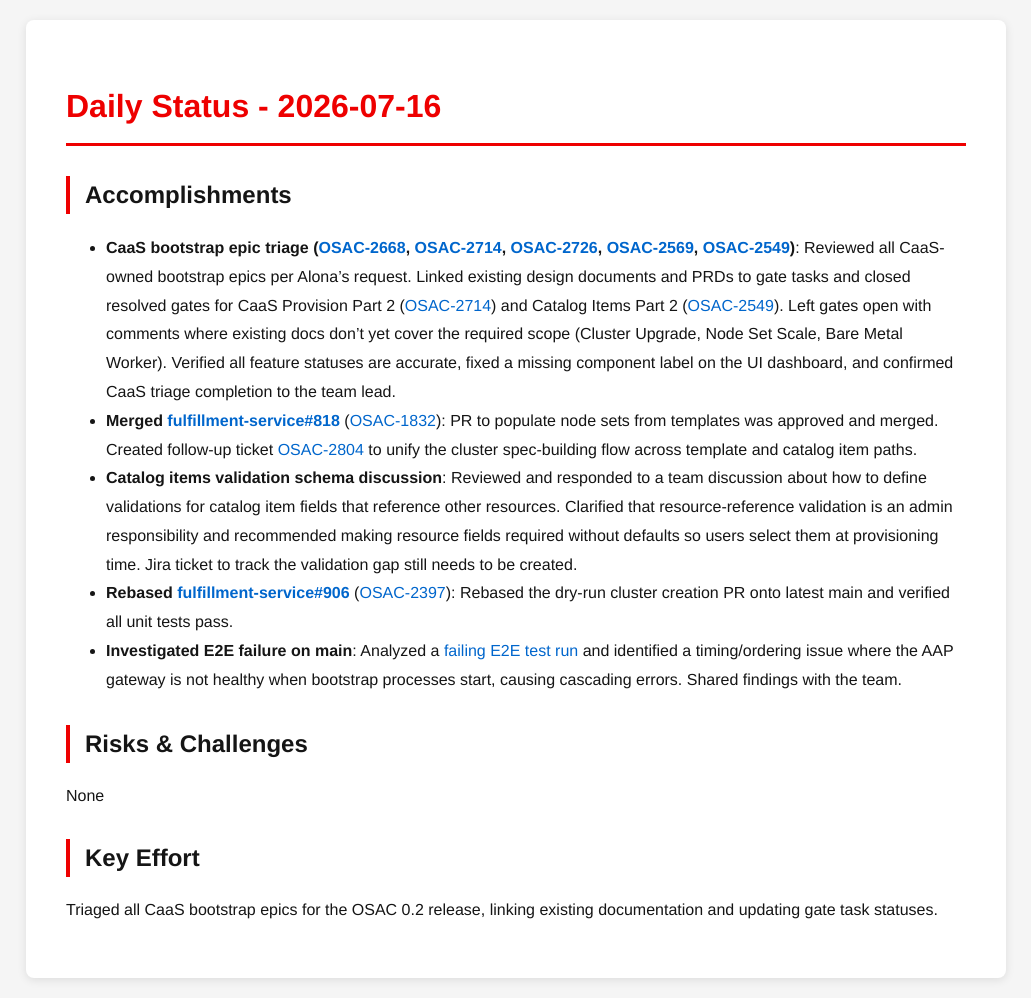
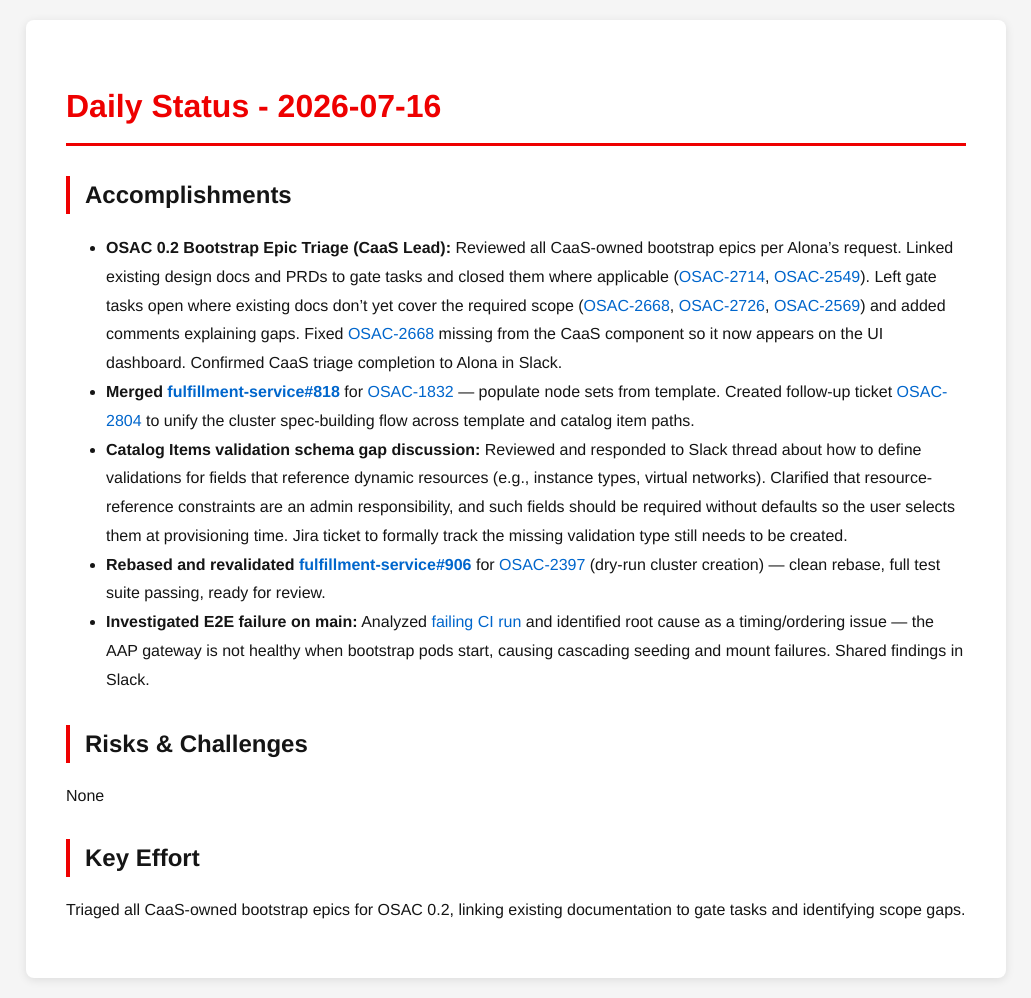
Before and after one commit to tzvatot/daily-status, a Jekyll site: the page built from 2026-07-16.md, in a window 1280 px wide. Shown: the whole page, without its empty margins (124-1155 px from the left). Built offline with Jekyll 4.4.1, drawn with Linux system fonts in a browser that asks for light colours.

Commit message:
Daily status update - 2026-07-16

```diff
--- a/2026-07-16.md
+++ b/2026-07-16.md
@@ -8,14 +8,14 @@ date: 2026-07-16
 
 ## Accomplishments
 
-- **CaaS bootstrap epic triage ([OSAC-2668](https://redhat.atlassian.net/browse/OSAC-2668), [OSAC-2714](https://redhat.atlassian.net/browse/OSAC-2714), [OSAC-2726](https://redhat.atlassian.net/browse/OSAC-2726), [OSAC-2569](https://redhat.atlassian.net/browse/OSAC-2569), [OSAC-2549](https://redhat.atlassian.net/browse/OSAC-2549))**: Reviewed all CaaS-owned bootstrap epics per Alona's request. Linked existing design documents and PRDs to gate tasks and closed resolved gates for CaaS Provision Part 2 ([OSAC-2714](https://redhat.atlassian.net/browse/OSAC-2714)) and Catalog Items Part 2 ([OSAC-2549](https://redhat.atlassian.net/browse/OSAC-2549)). Left gates open with comments where existing docs don't yet cover the required scope (Cluster Upgrade, Node Set Scale, Bare Metal Worker). Verified all feature statuses are accurate, fixed a missing component label on the UI dashboard, and confirmed CaaS triage completion to the team lead.
-- **Merged [fulfillment-service#818](https://github.com/osac-project/fulfillment-service/pull/818)** ([OSAC-1832](https://redhat.atlassian.net/browse/OSAC-1832)): PR to populate node sets from templates was approved and merged. Created follow-up ticket [OSAC-2804](https://redhat.atlassian.net/browse/OSAC-2804) to unify the cluster spec-building flow across template and catalog item paths.
-- **Catalog items validation schema discussion**: Reviewed and responded to a team discussion about how to define validations for catalog item fields that reference other resources. Clarified that resource-reference validation is an admin responsibility and recommended making resource fields required without defaults so users select them at provisioning time. Jira ticket to track the validation gap still needs to be created.
-- **Rebased [fulfillment-service#906](https://github.com/osac-project/fulfillment-service/pull/906)** ([OSAC-2397](https://redhat.atlassian.net/browse/OSAC-2397)): Rebased the dry-run cluster creation PR onto latest main and verified all unit tests pass.
-- **Investigated E2E failure on main**: Analyzed a [failing E2E test run](https://github.com/osac-project/fulfillment-service/actions/runs/29379201666) and identified a timing/ordering issue where the AAP gateway is not healthy when bootstrap processes start, causing cascading errors. Shared findings with the team.
+- **OSAC 0.2 Bootstrap Epic Triage (CaaS Lead):** Reviewed all CaaS-owned bootstrap epics per Alona's request. Linked existing design docs and PRDs to gate tasks and closed them where applicable ([OSAC-2714](https://redhat.atlassian.net/browse/OSAC-2714), [OSAC-2549](https://redhat.atlassian.net/browse/OSAC-2549)). Left gate tasks open where existing docs don't yet cover the required scope ([OSAC-2668](https://redhat.atlassian.net/browse/OSAC-2668), [OSAC-2726](https://redhat.atlassian.net/browse/OSAC-2726), [OSAC-2569](https://redhat.atlassian.net/browse/OSAC-2569)) and added comments explaining gaps. Fixed [OSAC-2668](https://redhat.atlassian.net/browse/OSAC-2668) missing from the CaaS component so it now appears on the UI dashboard. Confirmed CaaS triage completion to Alona in Slack.
+- **Merged [fulfillment-service#818](https://github.com/osac-project/fulfillment-service/pull/818)** for [OSAC-1832](https://redhat.atlassian.net/browse/OSAC-1832) — populate node sets from template. Created follow-up ticket [OSAC-2804](https://redhat.atlassian.net/browse/OSAC-2804) to unify the cluster spec-building flow across template and catalog item paths.
+- **Catalog Items validation schema gap discussion:** Reviewed and responded to Slack thread about how to define validations for fields that reference dynamic resources (e.g., instance types, virtual networks). Clarified that resource-reference constraints are an admin responsibility, and such fields should be required without defaults so the user selects them at provisioning time. Jira ticket to formally track the missing validation type still needs to be created.
+- **Rebased and revalidated [fulfillment-service#906](https://github.com/osac-project/fulfillment-service/pull/906)** for [OSAC-2397](https://redhat.atlassian.net/browse/OSAC-2397) (dry-run cluster creation) — clean rebase, full test suite passing, ready for review.
+- **Investigated E2E failure on main:** Analyzed [failing CI run](https://github.com/osac-project/fulfillment-service/actions/runs/29379201666) and identified root cause as a timing/ordering issue — the AAP gateway is not healthy when bootstrap pods start, causing cascading seeding and mount failures. Shared findings in Slack.
 
 ## Risks & Challenges
 None
 
 ## Key Effort
-Triaged all CaaS bootstrap epics for the OSAC 0.2 release, linking existing documentation and updating gate task statuses.
+Triaged all CaaS-owned bootstrap epics for OSAC 0.2, linking existing documentation to gate tasks and identifying scope gaps.
```
